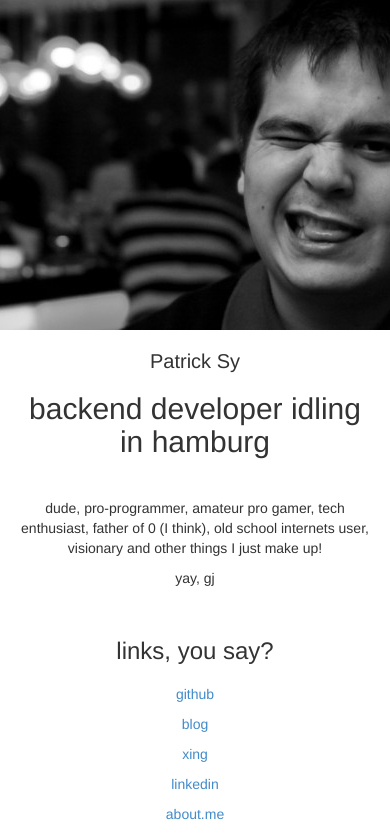
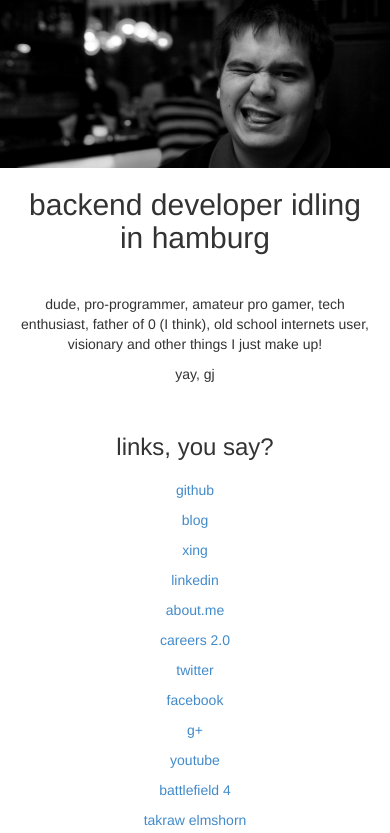
Before and after one commit to suicide/patricksyDe, a plain HTML site: page index.html in a window 390 px wide. Shown: the top 833 px of the page. Drawn offline with Linux system fonts and the light colour scheme.

Commit message:
mobile style adapted

```diff
--- a/css/style.css
+++ b/css/style.css
@@ -1,10 +1,6 @@
 html {
     background-color: #cccccc;
     text-align: center;
-}
-
-.head-image {
-    display: none;
 }
 
 .links-heading {
@@ -15,11 +11,35 @@ html {
     margin-bottom: 0px;
 }
 
+.head-image h1 {
+    margin-top: 0px;
+    margin-bottom: 0px;
+}
+
+#portrait {
+    position: relative;
+    top: 0; bottom:0; left: 0; right:0;
+    margin: 0px auto;
+    width: 100%;
+}
+
+.title-name-row {
+    display: none;
+}
+
 @media (min-width: 768px) {
     #home {
         background: url("../img/the_face_200.jpg") no-repeat center top;
         padding-top: 250px;
         min-height: 880px;
+    }
+
+    .head-image {
+        display: none;
+    }
+
+    .title-name-row {
+        display: block;
     }
 
     .title-name {
@@ -54,8 +74,6 @@ html {
 @media (max-width: 767px) {
     .head-image {
         display: block;
-        background: url("../img/the_face_small.jpg") no-repeat center top;
-        min-height: 330px;
     }
 
     .title-name {
@@ -63,7 +81,6 @@ html {
     }
 
     h2.intro-text-head {
-        margin-top: 0px;
         margin-bottom: 0px;
     }
 }
--- a/index.html
+++ b/index.html
@@ -14,10 +14,14 @@
 </head>
 <body>
     <section id="home">
-        <div class="head-image"></div>
+        <div class="head-image">
+            <h1>
+                <img src="img/the_face_small.jpg" alt="Patrick Sy" id="portrait">
+            </h1>
+        </div>
         <div class="container">
 
-            <div class="row">
+            <div class="row title-name-row">
                 <div class="col-sm-7">
                     <h1 class="title-name">Patrick Sy</h1>
 
@@ -85,5 +89,26 @@
 
     <script src="js/jquery-1.11.1.min.js"></script>
     <script src="js/bootstrap.min.js"></script>
+
+    <script type="application/javascript">
+        $(document).ready(function() {
+
+            var theWindow = $(window);
+            var image = $('#portrait');
+
+            function checkWidth() {
+                var windowSize = theWindow.width();
+                // why??
+                if (windowSize > 752) {
+                    image.attr('src', 'img/the_face_200.jpg');
+                } else {
+                    image.attr('src', 'img/the_face_small.jpg');
+                }
+            }
+
+            checkWidth();
+            theWindow.resize(checkWidth);
+        });
+    </script>
 </body>
 </html>
```
